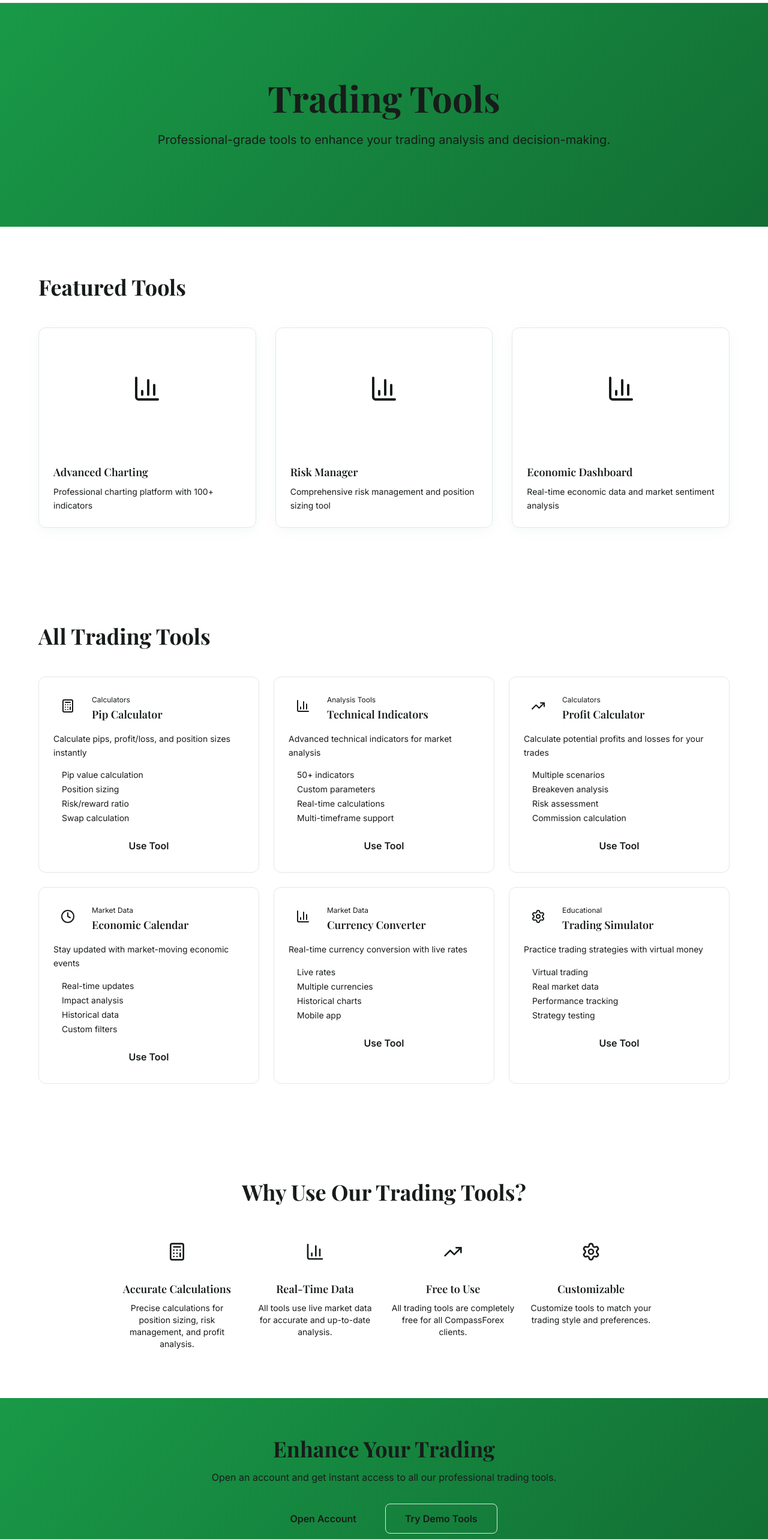
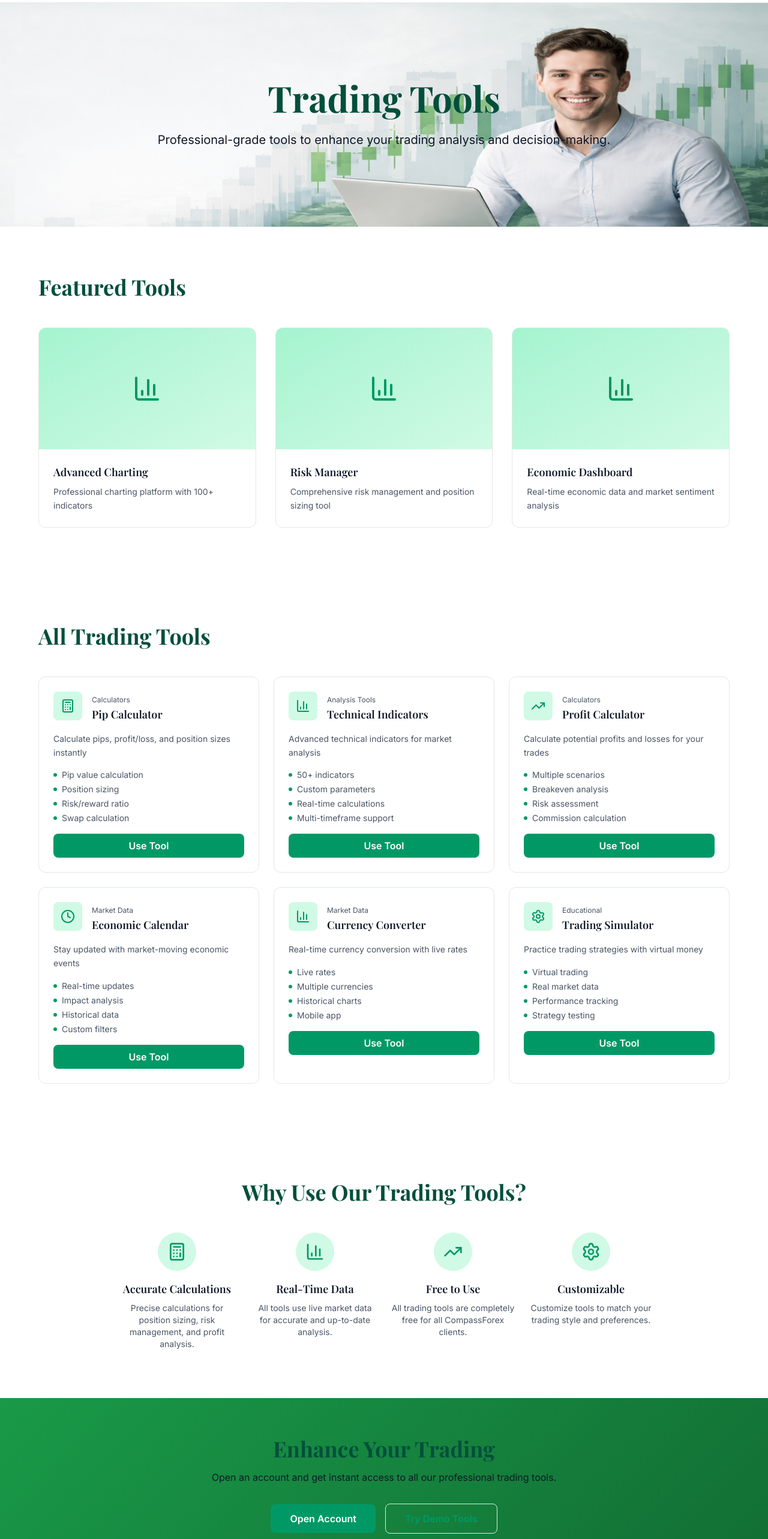
Before and after one commit to inventsumit-ops/compassforgex, a Next.js app: page /tools in a window 1280 px wide. Shown: the part 60-2626 px from the top of the page at 60% size. Built offline with nearby package versions, Linux system fonts and the light colour scheme; a web font is replaced by a local one.

Commit message:
platform page

```diff
--- a/src/app/tools/page.tsx
+++ b/src/app/tools/page.tsx
@@ -1,5 +1,10 @@
+"use client"
 import Layout from "@/components/Layout";
 import { Calculator, TrendingUp, BarChart3, Clock, Settings } from "lucide-react";
+import { useEffect, useState } from "react";
+
+import toolsmainImage from "../../assest/images/mainpageimage.png"
+import toolsmainImagedark from "../../assest/images/mainpageimagedark.png"
 
 const tools = [
   {
@@ -65,17 +70,50 @@ const featuredTools = [
 ];
 
 export default function ToolsPage() {
+  const [isDark, setIsDark] = useState(false);
+
+  useEffect(() => {
+      const updateTheme = () => {
+        if (typeof document !== "undefined") {
+          setIsDark(document.documentElement.classList.contains("dark"));
+        }
+      };
+
+      updateTheme();
+
+      const observer = new MutationObserver(updateTheme);
+      observer.observe(document.documentElement, {
+        attributes: true,
+        attributeFilter: ["class"],
+      });
+
+      return () => observer.disconnect();
+    }, []);
+
   return (
     <Layout>
       <div className="min-h-screen">
         {/* Hero Section */}
-        <section className="py-20 md:py-32 hero-gradient">
+        <section className="py-20 md:py-32 hero-gradient"
+         style={{
+          backgroundImage: `url(${
+            isDark ? toolsmainImagedark.src : toolsmainImage.src
+          })`,
+          backgroundRepeat: "no-repeat",
+          backgroundPosition: "top center",
+          backgroundSize: "cover",
+        }}
+        >
           <div className="container mx-auto px-4">
             <div className="max-w-4xl mx-auto text-center">
-              <h1 className="font-display text-4xl md:text-6xl font-bold text-primary-foreground mb-6">
+              <h1 className={`font-display text-4xl md:text-6xl font-bold mb-6 ${
+                isDark ? "text-[#f5c542] drop-shadow-lg" : "text-emerald-900"
+              }`}>
                 Trading Tools
               </h1>
-              <p className="text-xl text-primary-foreground/80 leading-relaxed">
+              <p className={`text-xl leading-relaxed ${
+                isDark ? "text-white/90 drop-shadow-md" : "text-gray-900"
+              }`}>
                 Professional-grade tools to enhance your trading analysis and decision-making.
               </p>
             </div>
@@ -86,23 +124,29 @@ export default function ToolsPage() {
         <section className="py-20">
           <div className="container mx-auto px-4">
             <div className="max-w-6xl mx-auto">
-              <h2 className="font-display text-3xl md:text-4xl font-bold text-foreground mb-12">
+              <h2 className={`font-display text-3xl md:text-4xl font-bold mb-12 ${
+                isDark ? "text-[#f5c542] drop-shadow-lg" : "text-emerald-900"
+              }`}>
                 Featured Tools
               </h2>
 
               <div className="grid grid-cols-1 lg:grid-cols-3 gap-8">
                 {featuredTools.map((tool, index) => (
-                  <div key={index} className="bg-card border border-border rounded-xl overflow-hidden shadow-card hover:shadow-elevated transition-shadow">
-                    <div className="aspect-video bg-muted relative">
-                      <div className="absolute inset-0 bg-linear-to-br from-primary/20 to-secondary/20 flex items-center justify-center">
-                        <BarChart3 className="h-12 w-12 text-primary" />
+                  <div key={index} className={`rounded-xl overflow-hidden transition-shadow ${
+                    isDark ? "bg-gray-800/50 border border-gray-700 hover:shadow-lg" : "bg-card border border-emerald-200 hover:shadow-md"
+                  }`}>
+                    <div className={`aspect-video relative ${isDark ? "bg-gray-900/50" : "bg-emerald-50"}`}>
+                      <div className={`absolute inset-0 flex items-center justify-center ${
+                        isDark ? "bg-linear-to-br from-[#f5c542]/20 to-gray-700/20" : "bg-linear-to-br from-emerald-200 to-emerald-100"
+                      }`}>
+                        <BarChart3 className={`h-12 w-12 ${isDark ? "text-[#f5c542]" : "text-emerald-600"}`} />
                       </div>
                     </div>
                     <div className="p-6">
-                      <h3 className="font-display text-lg font-semibold text-foreground mb-2">
+                      <h3 className={`font-display text-lg font-semibold mb-2 ${isDark ? "text-white" : "text-gray-900"}`}>
                         {tool.name}
                       </h3>
-                      <p className="text-muted-foreground text-sm leading-relaxed">
+                      <p className={`text-sm leading-relaxed ${isDark ? "text-gray-300" : "text-gray-600"}`}>
                         {tool.description}
                       </p>
                     </div>
@@ -117,39 +161,49 @@ export default function ToolsPage() {
         <section className="py-20 bg-secondary/50">
           <div className="container mx-auto px-4">
             <div className="max-w-6xl mx-auto">
-              <h2 className="font-display text-3xl md:text-4xl font-bold text-foreground mb-12">
+              <h2 className={`font-display text-3xl md:text-4xl font-bold mb-12 ${
+                isDark ? "text-[#f5c542] drop-shadow-lg" : "text-emerald-900"
+              }`}>
                 All Trading Tools
               </h2>
 
               <div className="grid grid-cols-1 md:grid-cols-2 lg:grid-cols-3 gap-6">
                 {tools.map((tool, index) => (
-                  <div key={index} className="bg-card border border-border rounded-xl p-6 hover:shadow-card transition-shadow">
+                  <div key={index} className={`rounded-xl p-6 transition-shadow ${
+                    isDark ? "bg-gray-800/50 border border-gray-700 hover:shadow-lg" : "bg-card border border-emerald-200 hover:shadow-md"
+                  }`}>
                     <div className="flex items-start gap-4 mb-4">
-                      <div className="w-12 h-12 bg-primary/10 rounded-lg flex items-center justify-center shrink-0">
-                        <tool.icon className="h-6 w-6 text-primary" />
+                      <div className={`w-12 h-12 rounded-lg flex items-center justify-center shrink-0 ${
+                        isDark ? "bg-[#f5c542]/20" : "bg-emerald-100"
+                      }`}>
+                        <tool.icon className={`h-6 w-6 ${isDark ? "text-[#f5c542]" : "text-emerald-600"}`} />
                       </div>
                       <div className="flex-1">
-                        <span className="text-xs text-muted-foreground mb-1">{tool.category}</span>
-                        <h3 className="font-display text-lg font-semibold text-foreground">
+                        <span className={`text-xs mb-1 ${isDark ? "text-gray-400" : "text-gray-600"}`}>{tool.category}</span>
+                        <h3 className={`font-display text-lg font-semibold ${isDark ? "text-white" : "text-gray-900"}`}>
                           {tool.title}
                         </h3>
                       </div>
                     </div>
 
-                    <p className="text-muted-foreground text-sm leading-relaxed mb-4">
+                    <p className={`text-sm leading-relaxed mb-4 ${isDark ? "text-gray-300" : "text-gray-600"}`}>
                       {tool.description}
                     </p>
 
                     <div className="space-y-1">
                       {tool.features.map((feature, featureIndex) => (
-                        <div key={featureIndex} className="flex items-center text-sm text-muted-foreground">
-                          <div className="w-1.5 h-1.5 bg-primary rounded-full mr-2"></div>
+                        <div key={featureIndex} className={`flex items-center text-sm ${isDark ? "text-gray-300" : "text-gray-600"}`}>
+                          <div className={`w-1.5 h-1.5 rounded-full mr-2 ${isDark ? "bg-[#f5c542]" : "bg-emerald-600"}`}></div>
                           {feature}
                         </div>
                       ))}
                     </div>
 
-                    <button className="w-full mt-4 bg-primary text-primary-foreground py-2 px-4 rounded-lg font-semibold hover:bg-primary/90 transition-colors">
+                    <button className={`w-full mt-4 py-2 px-4 rounded-lg font-semibold transition-colors ${
+                      isDark
+                        ? "bg-[#f5c542] hover:bg-[#d4a938] text-gray-900"
+                        : "bg-emerald-600 hover:bg-emerald-700 text-white"
+                    }`}>
                       Use Tool
                     </button>
                   </div>
@@ -163,51 +217,61 @@ export default function ToolsPage() {
         <section className="py-20">
           <div className="container mx-auto px-4">
             <div className="max-w-4xl mx-auto">
-              <h2 className="font-display text-3xl md:text-4xl font-bold text-center text-foreground mb-12">
+              <h2 className={`font-display text-3xl md:text-4xl font-bold text-center mb-12 ${
+                isDark ? "text-[#f5c542] drop-shadow-lg" : "text-emerald-900"
+              }`}>
                 Why Use Our Trading Tools?
               </h2>
               <div className="grid grid-cols-1 md:grid-cols-2 lg:grid-cols-4 gap-6">
                 <div className="text-center">
-                  <div className="w-16 h-16 bg-primary/10 rounded-full flex items-center justify-center mx-auto mb-4">
-                    <Calculator className="h-8 w-8 text-primary" />
+                  <div className={`w-16 h-16 rounded-full flex items-center justify-center mx-auto mb-4 ${
+                    isDark ? "bg-[#f5c542]/20" : "bg-emerald-100"
+                  }`}>
+                    <Calculator className={`h-8 w-8 ${isDark ? "text-[#f5c542]" : "text-emerald-600"}`} />
                   </div>
-                  <h3 className="font-display text-lg font-semibold text-foreground mb-2">
+                  <h3 className={`font-display text-lg font-semibold mb-2 ${isDark ? "text-white" : "text-gray-900"}`}>
                     Accurate Calculations
                   </h3>
-                  <p className="text-muted-foreground text-sm">
+                  <p className={`text-sm ${isDark ? "text-gray-400" : "text-gray-600"}`}>
                     Precise calculations for position sizing, risk management, and profit analysis.
                   </p>
                 </div>
                 <div className="text-center">
-                  <div className="w-16 h-16 bg-primary/10 rounded-full flex items-center justify-center mx-auto mb-4">
-                    <BarChart3 className="h-8 w-8 text-primary" />
+                  <div className={`w-16 h-16 rounded-full flex items-center justify-center mx-auto mb-4 ${
+                    isDark ? "bg-[#f5c542]/20" : "bg-emerald-100"
+                  }`}>
+                    <BarChart3 className={`h-8 w-8 ${isDark ? "text-[#f5c542]" : "text-emerald-600"}`} />
                   </div>
-                  <h3 className="font-display text-lg font-semibold text-foreground mb-2">
+                  <h3 className={`font-display text-lg font-semibold mb-2 ${isDark ? "text-white" : "text-gray-900"}`}>
                     Real-Time Data
                   </h3>
-                  <p className="text-muted-foreground text-sm">
+                  <p className={`text-sm ${isDark ? "text-gray-400" : "text-gray-600"}`}>
                     All tools use live market data for accurate and up-to-date analysis.
                   </p>
                 </div>
                 <div className="text-center">
-                  <div className="w-16 h-16 bg-primary/10 rounded-full flex items-center justify-center mx-auto mb-4">
-                    <TrendingUp className="h-8 w-8 text-primary" />
+                  <div className={`w-16 h-16 rounded-full flex items-center justify-center mx-auto mb-4 ${
+                    isDark ? "bg-[#f5c542]/20" : "bg-emerald-100"
+                  }`}>
+                    <TrendingUp className={`h-8 w-8 ${isDark ? "text-[#f5c542]" : "text-emerald-600"}`} />
                   </div>
-                  <h3 className="font-display text-lg font-semibold text-foreground mb-2">
+                  <h3 className={`font-display text-lg font-semibold mb-2 ${isDark ? "text-white" : "text-gray-900"}`}>
                     Free to Use
                   </h3>
-                  <p className="text-muted-foreground text-sm">
+                  <p className={`text-sm ${isDark ? "text-gray-400" : "text-gray-600"}`}>
                     All trading tools are completely free for all CompassForex clients.
                   </p>
                 </div>
                 <div className="text-center">
-                  <div className="w-16 h-16 bg-primary/10 rounded-full flex items-center justify-center mx-auto mb-4">
-                    <Settings className="h-8 w-8 text-primary" />
+                  <div className={`w-16 h-16 rounded-full flex items-center justify-center mx-auto mb-4 ${
+                    isDark ? "bg-[#f5c542]/20" : "bg-emerald-100"
+                  }`}>
+                    <Settings className={`h-8 w-8 ${isDark ? "text-[#f5c542]" : "text-emerald-600"}`} />
                   </div>
-                  <h3 className="font-display text-lg font-semibold text-foreground mb-2">
+                  <h3 className={`font-display text-lg font-semibold mb-2 ${isDark ? "text-white" : "text-gray-900"}`}>
                     Customizable
                   </h3>
-                  <p className="text-muted-foreground text-sm">
+                  <p className={`text-sm ${isDark ? "text-gray-400" : "text-gray-600"}`}>
                     Customize tools to match your trading style and preferences.
                   </p>
                 </div>
@@ -220,17 +284,27 @@ export default function ToolsPage() {
         <section className="py-16 hero-gradient">
           <div className="container mx-auto px-4">
             <div className="max-w-4xl mx-auto text-center">
-              <h2 className="font-display text-3xl md:text-4xl font-bold text-primary-foreground mb-4">
+              <h2 className={`font-display text-3xl md:text-4xl font-bold mb-4 ${
+                isDark ? "text-[#f5c542] drop-shadow-lg" : "text-emerald-900"
+              }`}>
                 Enhance Your Trading
               </h2>
-              <p className="text-primary-foreground/80 mb-8">
+              <p className={`mb-8 ${isDark ? "text-white/90" : "text-gray-900"}`}>
                 Open an account and get instant access to all our professional trading tools.
               </p>
               <div className="flex flex-col sm:flex-row items-center justify-center gap-4">
-                <button className="bg-background text-foreground px-8 py-3 rounded-lg font-semibold hover:bg-background/90 transition-colors">
+                <button className={`px-8 py-3 rounded-lg font-semibold transition-colors ${
+                  isDark
+                    ? "bg-[#f5c542] hover:bg-[#d4a938] text-gray-900"
+                    : "bg-emerald-600 hover:bg-emerald-700 text-white"
+                }`}>
                   Open Account
                 </button>
-                <button className="border border-primary-foreground/30 text-primary-foreground px-8 py-3 rounded-lg font-semibold hover:bg-primary-foreground/10 transition-colors">
+                <button className={`px-8 py-3 rounded-lg font-semibold transition-colors ${
+                  isDark
+                    ? "border border-[#f5c542]/30 text-[#f5c542] hover:bg-[#f5c542]/10"
+                    : "border border-emerald-600/30 text-emerald-600 hover:bg-emerald-50"
+                }`}>
                   Try Demo Tools
                 </button>
               </div>
```
